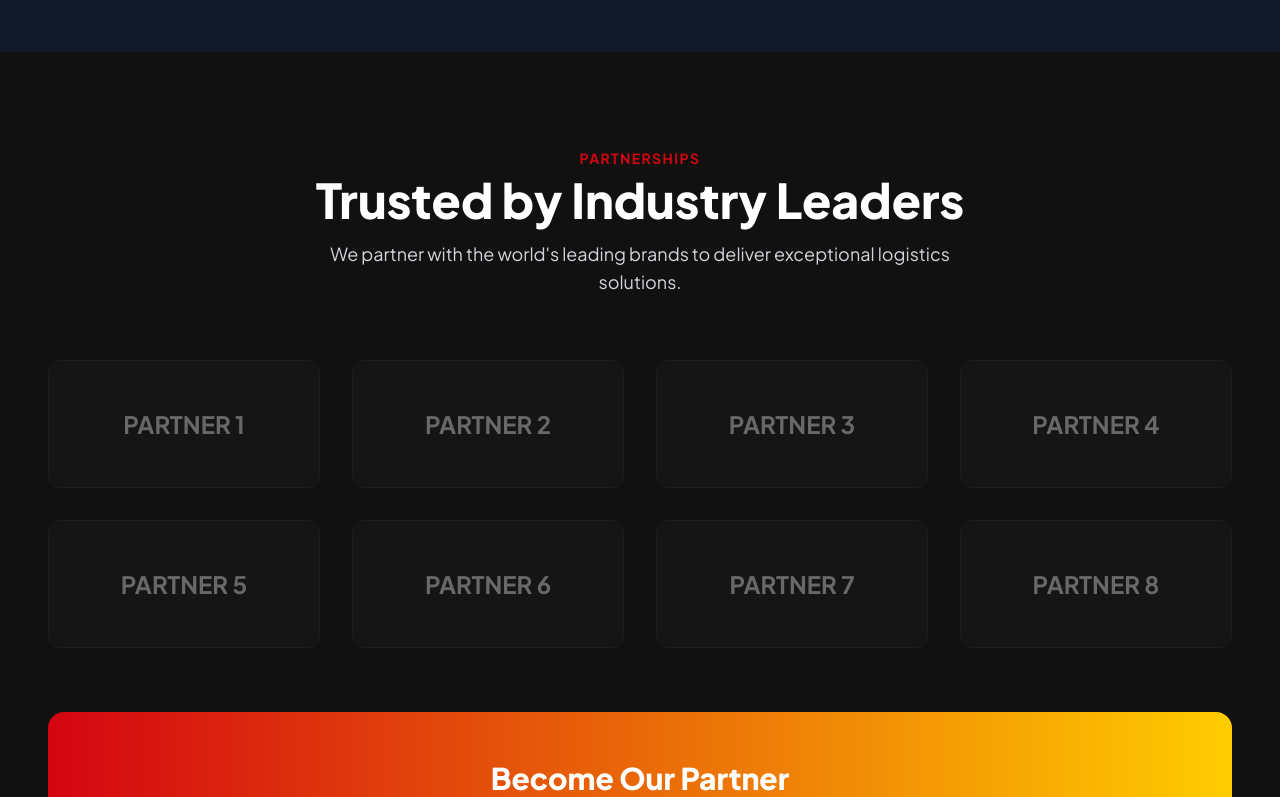
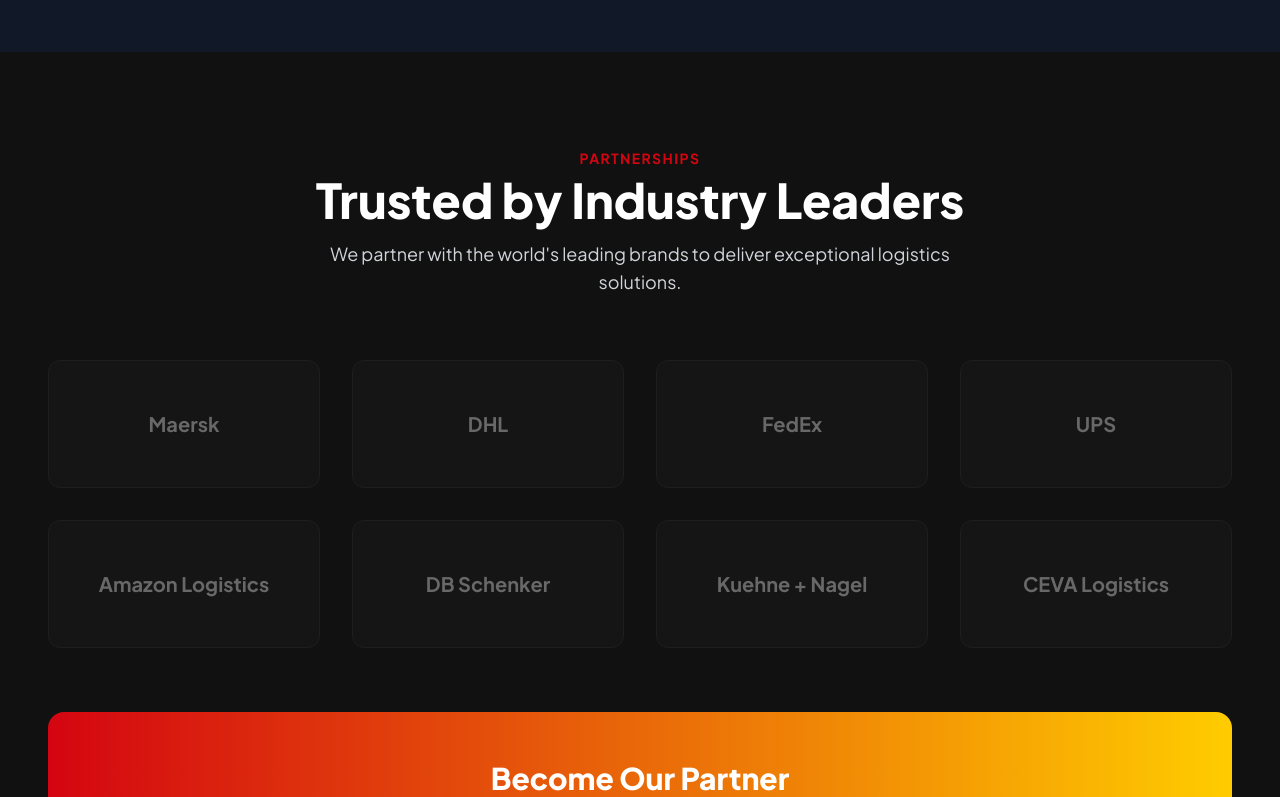
Before and after one commit to opfreslogistics-lgtm/velox, a Next.js app: page / in a window 1280 px wide. Shown: the part 6343-7140 px from the top of the page. Built offline with nearby package versions, Linux system fonts and the light colour scheme; no server answers; the database is empty.

Commit message:
Update homepage: Replace partner placeholders with real company names and update Global Reach image

```diff
--- a/src/app/page.tsx
+++ b/src/app/page.tsx
@@ -165,7 +165,7 @@
             <div className="relative">
               <div className="absolute -top-6 -right-6 w-32 h-32 bg-brand-red/10 rounded-full blur-3xl"></div>
               <img
-                src="https://images.unsplash.com/photo-1526304640581-d334cdbbf45e?q=80&w=2070&auto=format&fit=crop"
+                src="https://lasenhevaefulhabxqar.supabase.co/storage/v1/object/public/website-images/1524431745933.png"
                 alt="Global network map"
                 className="rounded-2xl shadow-2xl w-full"
               />
@@ -184,9 +184,18 @@
           </div>
 
           <div className="grid grid-cols-2 md:grid-cols-4 gap-8 mb-16 opacity-60 grayscale hover:grayscale-0 transition-all">
-            {[1, 2, 3, 4, 5, 6, 7, 8].map((i) => (
+            {[
+              "Maersk",
+              "DHL",
+              "FedEx",
+              "UPS",
+              "Amazon Logistics",
+              "DB Schenker",
+              "Kuehne + Nagel",
+              "CEVA Logistics"
+            ].map((name, i) => (
               <div key={i} className="bg-gray-50 dark:bg-gray-900 p-8 rounded-xl border border-gray-100 dark:border-gray-800 flex items-center justify-center h-32">
-                <div className="text-2xl font-bold text-gray-400">PARTNER {i}</div>
+                <div className="text-xl font-bold text-gray-400 text-center">{name}</div>
               </div>
             ))}
           </div>
```
